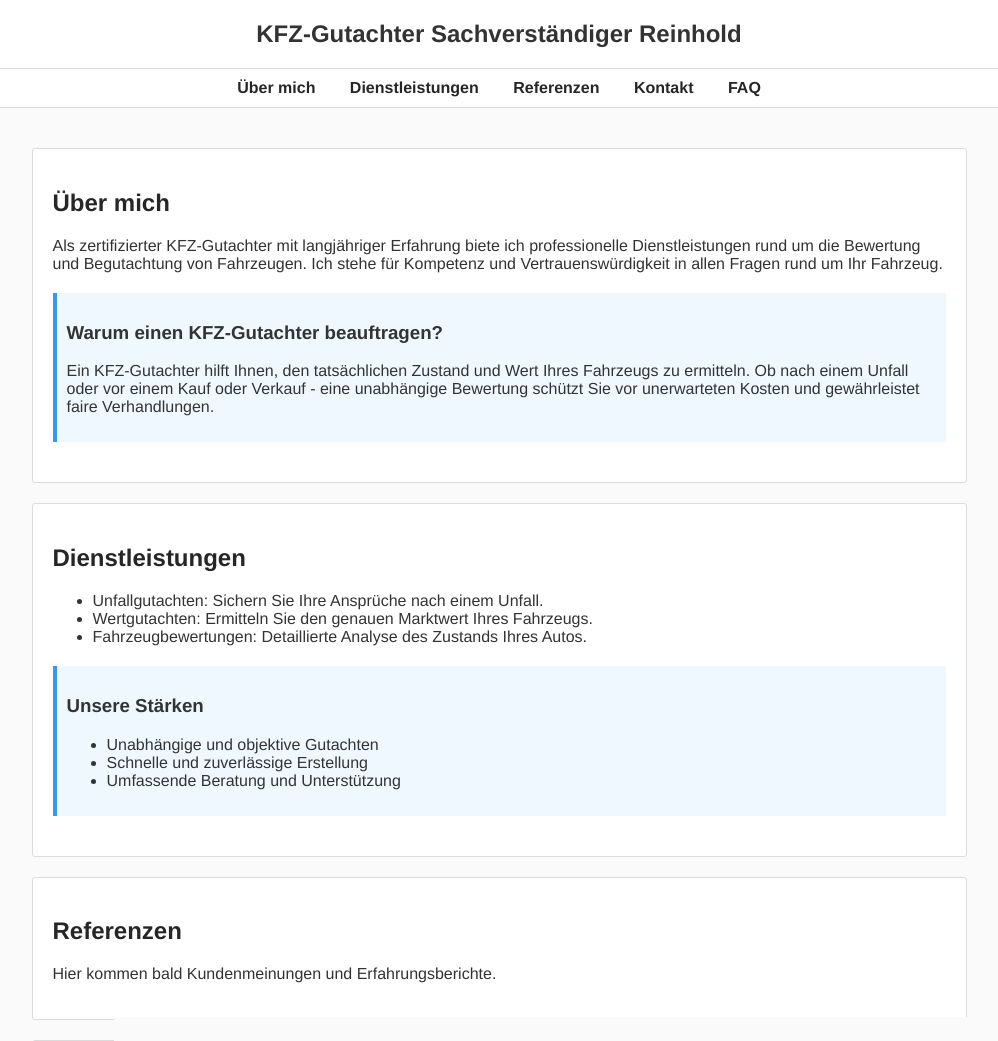
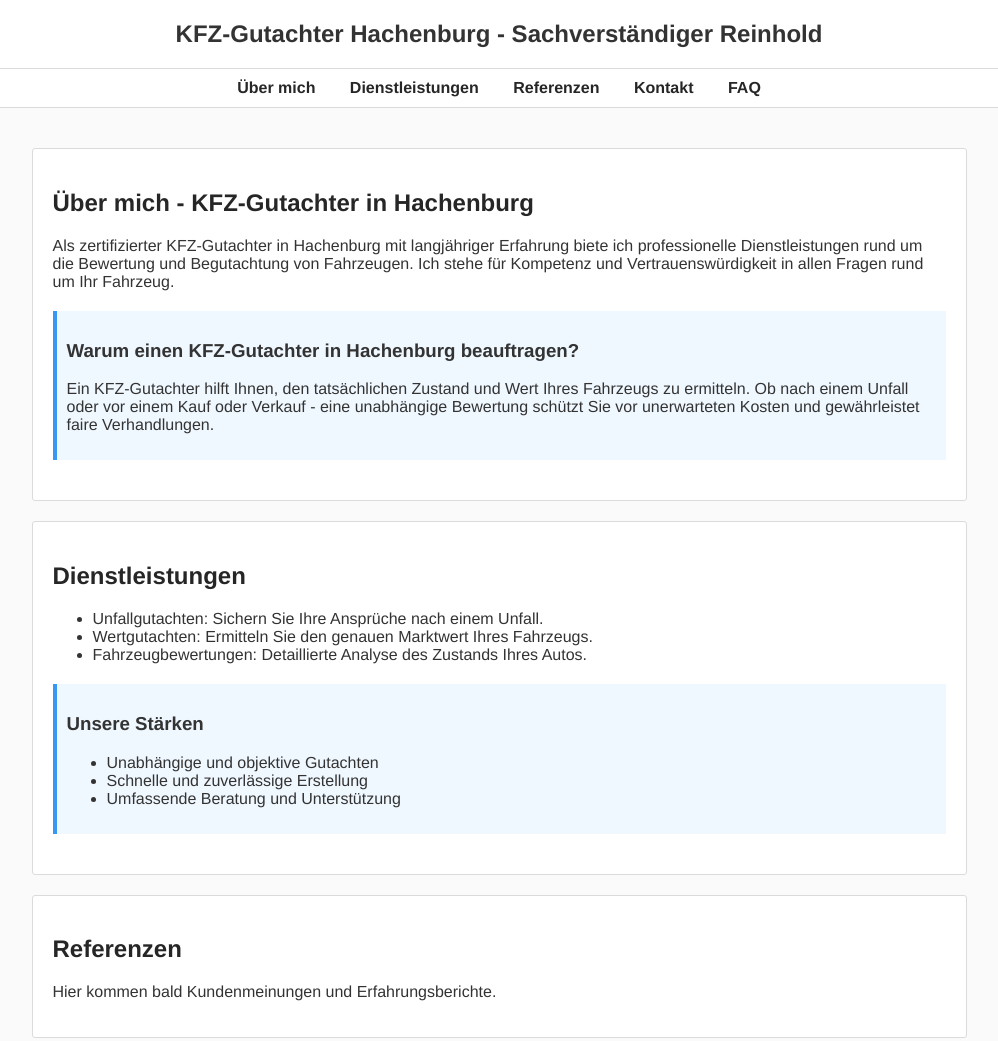
Before and after one commit to Chrissabii/kfz-gutachter, a plain HTML site: page index.html in a window 1280 px wide. Shown: the top 1041 px of the page, without its empty margins (141-1139 px from the left). Drawn offline with Linux system fonts and the light colour scheme.

Commit message:
Update index.html

```diff
--- a/index.html
+++ b/index.html
@@ -3,7 +3,9 @@
 <head>
     <meta charset="UTF-8">
     <meta name="viewport" content="width=device-width, initial-scale=1.0">
-    <title>KFZ-Gutachter Sachverständiger Reinhold</title>
+    <title>KFZ-Gutachter Hachenburg - Sachverständiger Reinhold</title>
+    <meta name="description" content="Zertifizierter KFZ-Gutachter Reinhold bietet professionelle Dienstleistungen zur Bewertung und Begutachtung von Fahrzeugen in Hachenburg und Umgebung.">
+    <meta name="keywords" content="KFZ Gutachter Hachenburg, KFZ Gutachter, Auto Schaden, Versicherung, Kfz-Gutachter">
     <style>
         body { font-family: 'Helvetica Neue', Arial, sans-serif; background-color: #fafafa; margin: 0; padding: 0; color: #333; }
         header { background-color: #fff; border-bottom: 1px solid #dbdbdb; padding: 20px; text-align: center; }
@@ -25,7 +27,7 @@
 </head>
 <body>
     <header>
-        <h1>KFZ-Gutachter Sachverständiger Reinhold</h1>
+        <h1>KFZ-Gutachter Hachenburg - Sachverständiger Reinhold</h1>
     </header>
     <nav>
         <a href="#ueber">Über mich</a>
@@ -36,10 +38,10 @@
     </nav>
     <div class="container">
         <div id="ueber" class="section">
-            <h2>Über mich</h2>
-            <p>Als zertifizierter KFZ-Gutachter mit langjähriger Erfahrung biete ich professionelle Dienstleistungen rund um die Bewertung und Begutachtung von Fahrzeugen. Ich stehe für Kompetenz und Vertrauenswürdigkeit in allen Fragen rund um Ihr Fahrzeug.</p>
+            <h2>Über mich - KFZ-Gutachter in Hachenburg</h2>
+            <p>Als zertifizierter KFZ-Gutachter in Hachenburg mit langjähriger Erfahrung biete ich professionelle Dienstleistungen rund um die Bewertung und Begutachtung von Fahrzeugen. Ich stehe für Kompetenz und Vertrauenswürdigkeit in allen Fragen rund um Ihr Fahrzeug.</p>
             <div class="highlight">
-                <h3>Warum einen KFZ-Gutachter beauftragen?</h3>
+                <h3>Warum einen KFZ-Gutachter in Hachenburg beauftragen?</h3>
                 <p>Ein KFZ-Gutachter hilft Ihnen, den tatsächlichen Zustand und Wert Ihres Fahrzeugs zu ermitteln. Ob nach einem Unfall oder vor einem Kauf oder Verkauf - eine unabhängige Bewertung schützt Sie vor unerwarteten Kosten und gewährleistet faire Verhandlungen.</p>
             </div>
         </div>
@@ -74,7 +76,7 @@
             </form>
             <div class="contact-info">
                 <p>E-Mail: <a href="mailto:Reinholdo@hotmail.de">Reinholdo@hotmail.de</a></p>
-                <p>Adresse: Hauptstraße 152, 57644 Hattert</p>
+                <p>Adresse: Hauptstraße 152, 57644 Hachenburg</p>
                 <p>Öffnungszeiten: Geöffnet - Schließt um 20:00</p>
             </div>
         </div>
```
